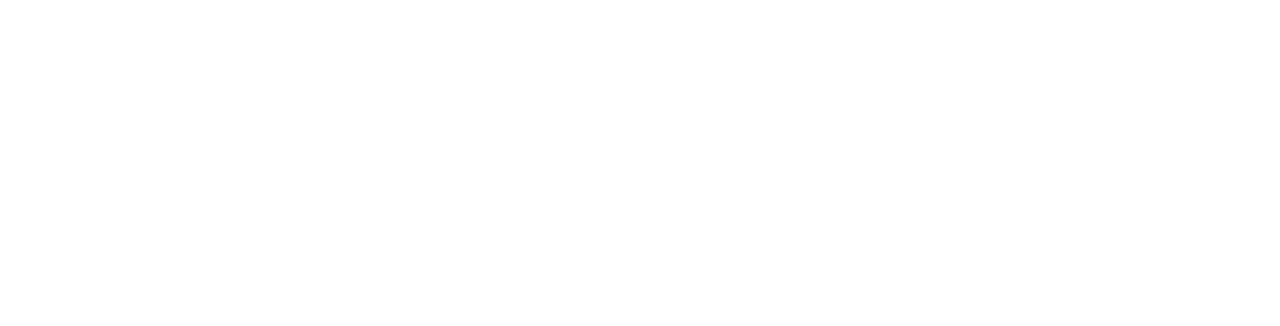
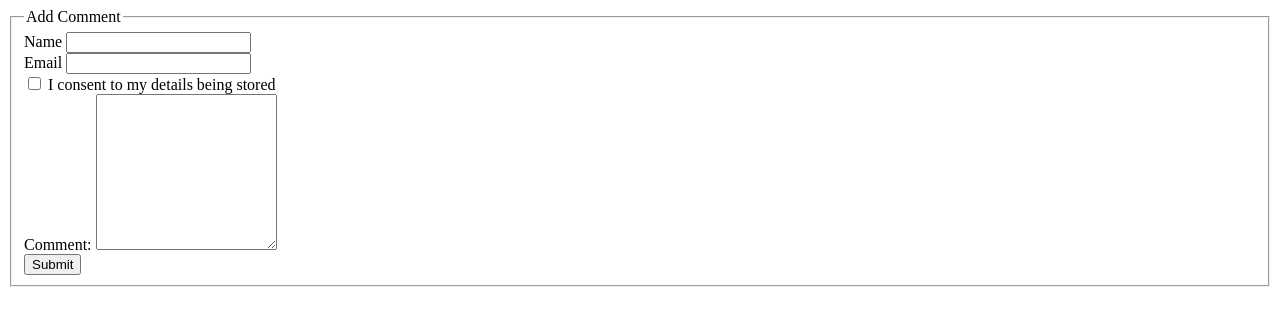
Before and after one commit to Spacepineapple/Capstone-One, a plain HTML site: page form.html in a window 1280 px wide. Drawn offline with Linux system fonts and the light colour scheme.

Commit message:
Add comment form to form.html

```diff
--- a/form.html
+++ b/form.html
@@ -8,6 +8,32 @@
     <link rel="stylesheet" href="style.css">
 </head>
 <body>
-
+    <form method="post">
+        <fieldset>
+            <legend>
+                Add Comment
+            </legend>
+            <div>
+                <label for="Name">Name</label>
+                <input type="text" id="Name" name="Name">
+            </div>
+            <div>
+                <label for="Email">Email</label>
+                <input type="email" id="Email" name="E-Mail">
+            </div>
+            <div>
+                <input type="checkbox" name="consent" id="consent">
+                <label for="consent">I consent to my details being stored</label>
+            </div>
+            <div>
+                <label for="comment">Comment:</label>
+                <textarea id="comment" name="comment" rows="10" columns="10">
+                </textarea>
+            </div>
+            <div>
+                <input type="submit" value="Submit">
+            </div>
+        </fieldset>
+    </form>
 </body>
 </html>
```
